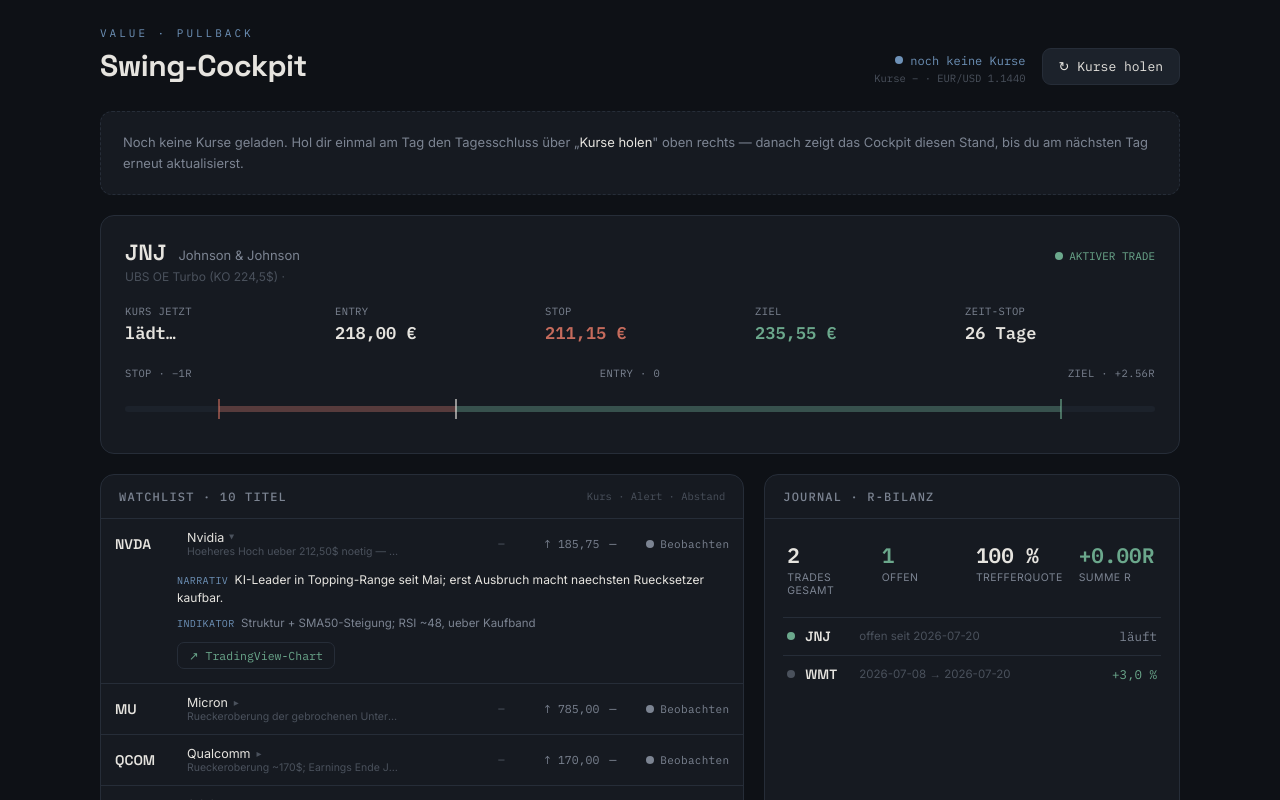
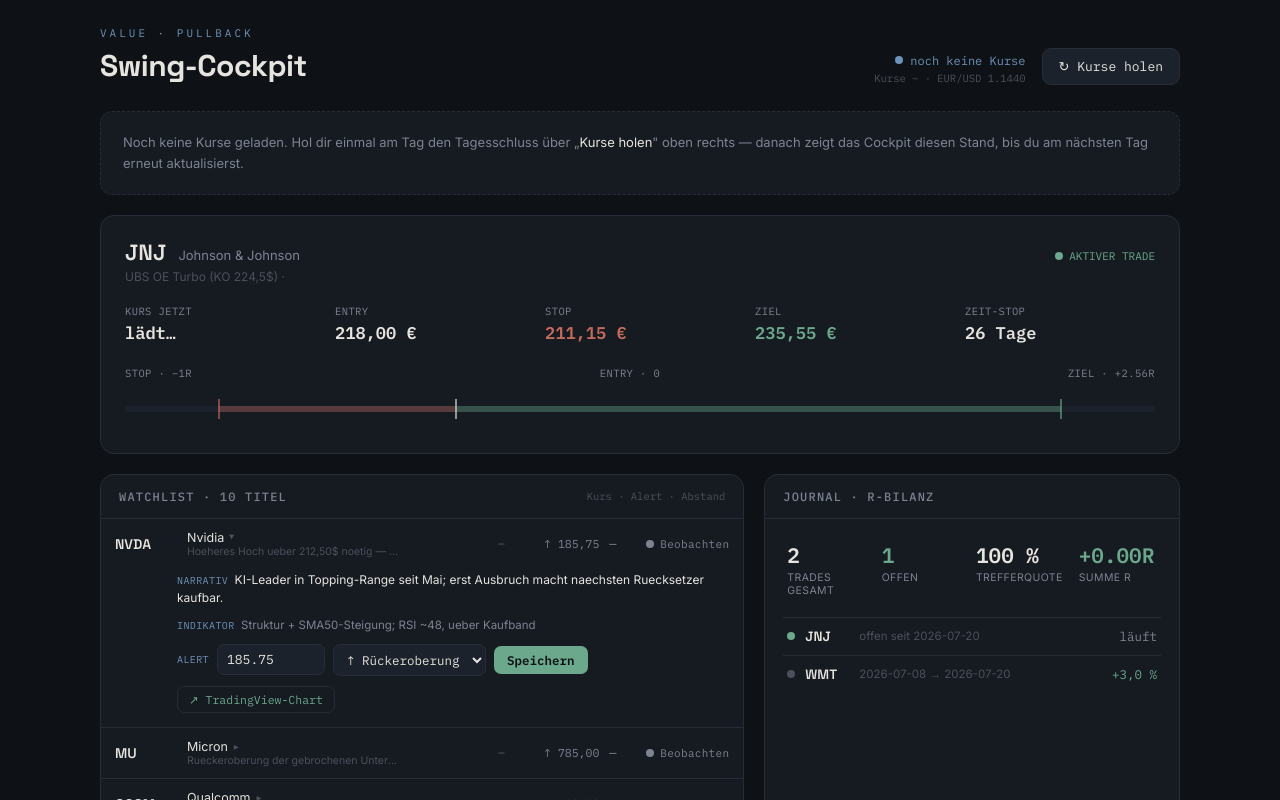
Before and after one commit to HHEN/swingtradingassist, a Next.js app: page / in a window 1280 px wide. Both pictures are taken after a click on the element 422 px from the left and 543 px from the top of the page. Shown: the top 800 px of the page. Built offline with nearby package versions, Linux system fonts and the light colour scheme.

Commit message:
Alert-Editor: Marken direkt in der App bearbeiten (localStorage)

```diff
--- a/app/page.js
+++ b/app/page.js
@@ -164,8 +164,10 @@ function ActiveTrade({ t, price, fx }) {
 }
 
 // ---- Watchlist-Zeile ----------------------------------------------------
-function WatchRow({ w, price }) {
+function WatchRow({ w, price, onSave }) {
   const [open, setOpen] = useState(false);
+  const [editAlert, setEditAlert] = useState(w.alert ?? "");
+  const [editDir, setEditDir] = useState(w.direction || w.dir || "watch");
   const dir = w.direction || w.dir;
   let status = dir === "term" ? "term" : "watch";
   let distTxt = "—", distCol = C.dim;
@@ -181,6 +183,13 @@ function WatchRow({ w, price }) {
   }
   const arrow = dir === "up" ? "↑" : dir === "down" ? "↓" : "·";
   const sub = w.condition || w.note || "";
+  const edited = w._edited;
+
+  const save = () => {
+    const val = editAlert === "" ? null : parseFloat(String(editAlert).replace(",", "."));
+    onSave(w.sym, { alert: isNaN(val) ? null : val, direction: editDir });
+  };
+
   return (
     <div style={{ borderBottom: `1px solid ${C.line}` }}>
       <div onClick={() => setOpen((o) => !o)}
@@ -196,8 +205,8 @@ function WatchRow({ w, price }) {
         <span style={{ fontFamily: "'IBM Plex Mono', monospace", fontSize: 13, color: price != null ? C.text : C.faint, textAlign: "right" }}>
           {price != null ? eur(price) : "–"}
         </span>
-        <span style={{ fontFamily: "'IBM Plex Mono', monospace", fontSize: 11.5, color: C.dim, textAlign: "right" }}>
-          {w.alert != null ? `${arrow} ${eur(w.alert)}` : arrow}
+        <span style={{ fontFamily: "'IBM Plex Mono', monospace", fontSize: 11.5, color: edited ? C.sage : C.dim, textAlign: "right" }}>
+          {w.alert != null ? `${arrow} ${eur(w.alert)}` : arrow}{edited ? " •" : ""}
         </span>
         <div style={{ display: "flex", alignItems: "center", justifyContent: "space-between", gap: 8 }}>
           <span style={{ fontFamily: "'IBM Plex Mono', monospace", fontSize: 12, color: distCol }}>{distTxt}</span>
@@ -205,7 +214,7 @@ function WatchRow({ w, price }) {
         </div>
       </div>
       {open && (
-        <div style={{ padding: "2px 14px 14px 76px", display: "flex", flexDirection: "column", gap: 8 }}>
+        <div style={{ padding: "2px 14px 14px 76px", display: "flex", flexDirection: "column", gap: 10 }}>
           {w.narrative && (
             <div style={{ fontSize: 12, color: C.text, fontFamily: "'Inter', sans-serif", lineHeight: 1.5 }}>
               <span style={{ color: C.steel, fontSize: 10, fontFamily: "'IBM Plex Mono', monospace", letterSpacing: 0.4 }}>NARRATIV </span>{w.narrative}
@@ -216,9 +225,33 @@ function WatchRow({ w, price }) {
               <span style={{ color: C.steel, fontSize: 10, fontFamily: "'IBM Plex Mono', monospace", letterSpacing: 0.4 }}>INDIKATOR </span>{w.indicator}
             </div>
           )}
+          {/* Alert bearbeiten */}
+          <div style={{ display: "flex", alignItems: "center", gap: 8, flexWrap: "wrap" }} onClick={(e) => e.stopPropagation()}>
+            <span style={{ color: C.steel, fontSize: 10, fontFamily: "'IBM Plex Mono', monospace", letterSpacing: 0.4 }}>ALERT</span>
+            <input value={editAlert} onChange={(e) => setEditAlert(e.target.value)} placeholder="Marke €"
+              inputMode="decimal"
+              style={{ width: 88, background: C.panel2, color: C.text, border: `1px solid ${C.line}`, borderRadius: 7, padding: "6px 9px", fontSize: 13, fontFamily: "'IBM Plex Mono', monospace" }} />
+            <select value={editDir} onChange={(e) => setEditDir(e.target.value)}
+              style={{ background: C.panel2, color: C.text, border: `1px solid ${C.line}`, borderRadius: 7, padding: "6px 9px", fontSize: 12.5, fontFamily: "'IBM Plex Mono', monospace" }}>
+              <option value="up">↑ Rückeroberung</option>
+              <option value="down">↓ Rücksetzer</option>
+              <option value="watch">· Beobachten</option>
+              <option value="term">· Termin</option>
+            </select>
+            <button onClick={save}
+              style={{ background: C.sage, color: C.bg, border: "none", borderRadius: 7, padding: "6px 13px", fontSize: 12.5, fontFamily: "'IBM Plex Mono', monospace", fontWeight: 600, cursor: "pointer" }}>
+              Speichern
+            </button>
+            {edited && (
+              <button onClick={() => onSave(w.sym, null)}
+                style={{ background: "transparent", color: C.dim, border: `1px solid ${C.line}`, borderRadius: 7, padding: "6px 11px", fontSize: 11.5, fontFamily: "'IBM Plex Mono', monospace", cursor: "pointer" }}>
+                Zurücksetzen
+              </button>
+            )}
+          </div>
           {w.tvLink && (
-            <a href={w.tvLink} target="_blank" rel="noreferrer"
-              style={{ alignSelf: "flex-start", marginTop: 2, fontSize: 11.5, fontFamily: "'IBM Plex Mono', monospace", color: C.sage, textDecoration: "none", border: `1px solid ${C.line}`, borderRadius: 7, padding: "5px 11px" }}>
+            <a href={w.tvLink} target="_blank" rel="noreferrer" onClick={(e) => e.stopPropagation()}
+              style={{ alignSelf: "flex-start", fontSize: 11.5, fontFamily: "'IBM Plex Mono', monospace", color: C.sage, textDecoration: "none", border: `1px solid ${C.line}`, borderRadius: 7, padding: "5px 11px" }}>
               ↗ TradingView-Chart
             </a>
           )}
@@ -284,6 +317,7 @@ function Panel({ title, right, children }) {
 
 export default function App() {
   const [watch, setWatch] = useState(SEED_WATCH);
+  const [overrides, setOverrides] = useState({}); // sym -> {alert, direction} (lokal)
   const [trades, setTrades] = useState(SEED_TRADES);
   const [dataInfo, setDataInfo] = useState(null); // meta aus data.json
   const [prices, setPrices] = useState({});      // sym -> EUR
@@ -317,6 +351,8 @@ export default function App() {
 
   useEffect(() => {
     mounted.current = true;
+    // Lokale Alert-Overrides laden (vom User in der App gesetzt)
+    setOverrides(storageGet("cockpit_alert_overrides", {}) || {});
     (async () => {
       // Zentrale Datei der Wahrheit laden (im Chat gepflegt, hier nur gelesen).
       try {
@@ -347,6 +383,23 @@ export default function App() {
   }, []);
 
   const jnj = trades.find((t) => t.status === "open");
+
+  // Overrides auf die Watchlist anwenden (lokale Eingaben schlagen data.json)
+  const effectiveWatch = watch.map((w) => {
+    const o = overrides[w.sym];
+    return o ? { ...w, alert: o.alert, direction: o.direction, _edited: true } : w;
+  });
+
+  const saveAlert = (sym, patch) => {
+    setOverrides((prev) => {
+      const next = { ...prev };
+      if (patch === null) delete next[sym];         // Zurücksetzen auf data.json
+      else next[sym] = patch;
+      storageSet("cockpit_alert_overrides", next);
+      return next;
+    });
+  };
+
   const statusMeta = {
     init:    { c: C.dim,   t: "…" },
     empty:   { c: C.steel, t: "noch keine Kurse" },
@@ -408,7 +461,7 @@ export default function App() {
         <div style={{ display: "grid", gridTemplateColumns: "1.55fr 1fr", gap: 20 }}>
           <Panel title="Watchlist · 10 Titel"
             right={<span style={{ fontSize: 10.5, color: C.faint, fontFamily: "'IBM Plex Mono', monospace" }}>Kurs · Alert · Abstand</span>}>
-            <div>{watch.map((w) => <WatchRow key={w.sym} w={w} price={prices[w.sym]} />)}</div>
+            <div>{effectiveWatch.map((w) => <WatchRow key={w.sym} w={w} price={prices[w.sym]} onSave={saveAlert} />)}</div>
           </Panel>
 
           <Panel title="Journal · R-Bilanz">
```
